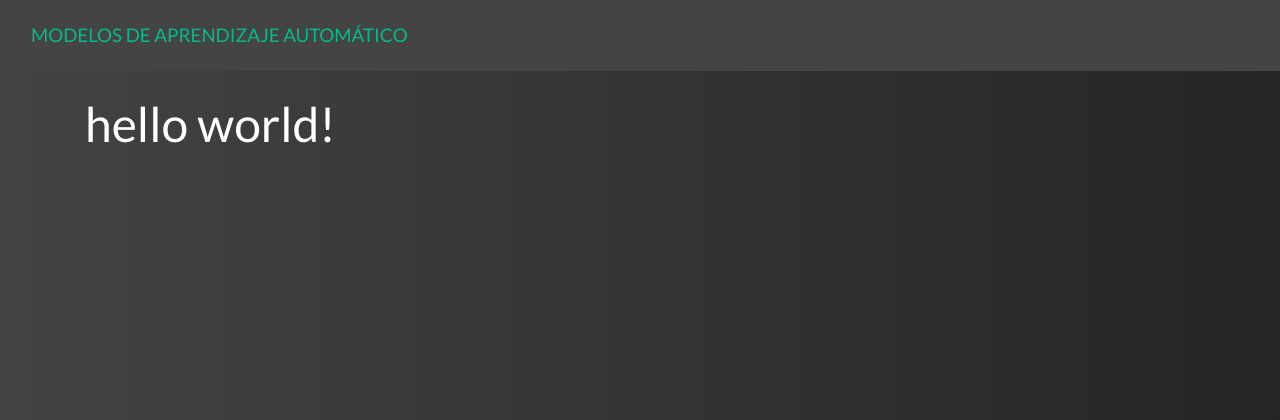
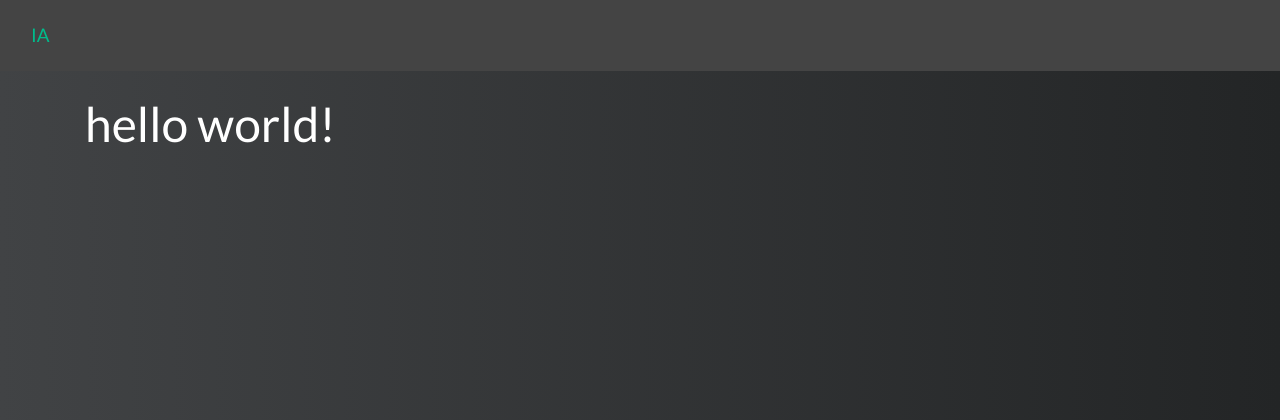
Before and after one commit to JoseVale99/Breast-Cancer-Detection-ML, a Flask app: page / in a window 1280 px wide. Shown: the top 420 px of the page. Run offline with Flask 2, Linux system fonts and the light colour scheme; some libraries are stand-ins or nearby versions.

Commit message:
✅ Adding: base html

```diff
--- a/app/templates/base.html
+++ b/app/templates/base.html
@@ -3,7 +3,7 @@
 <head>
     <meta charset='utf-8'>
     <meta http-equiv='X-UA-Compatible' content='IE=edge'>
-    <title>Contact Flask App</title>
+    <title>Modelos de Aprendizaje Automático</title>
     <meta name='viewport' content='width=device-width, initial-scale=1'>
     <link rel="stylesheet" href="https://bootswatch.com/4/darkly/bootstrap.min.css">
     <link rel="stylesheet" href="{{url_for('static',filename='CSS/main.css')}}">
@@ -11,7 +11,7 @@
 <body>
     <nav class="navbar navbar-expand-lg navbar-secondary bg-secondary">
         <div class="container-fluid">
-          <a class="navbar-brand" href="/">MODELOS DE APRENDIZAJE AUTOMÁTICO</a>
+          <a class="navbar-brand" href="/">IA</a>
           <button class="navbar-toggler" type="button" data-bs-toggle="collapse" data-bs-target="#navbarNav" aria-controls="navbarNav" aria-expanded="false" aria-label="Toggle navigation">
             <span class="navbar-toggler-icon"></span>
           </button>
```
